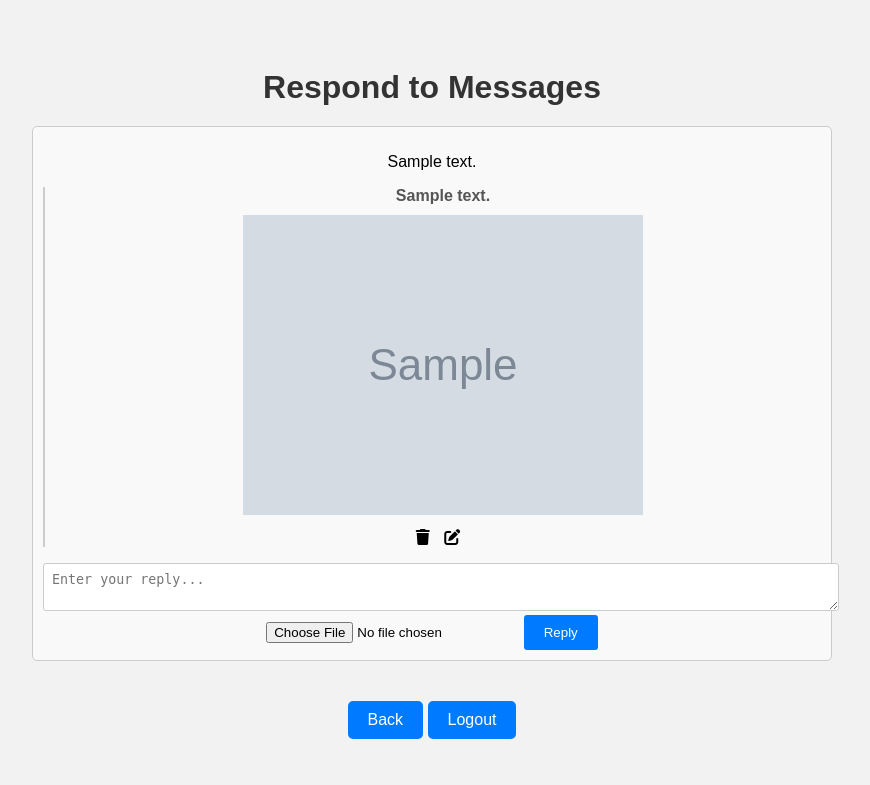
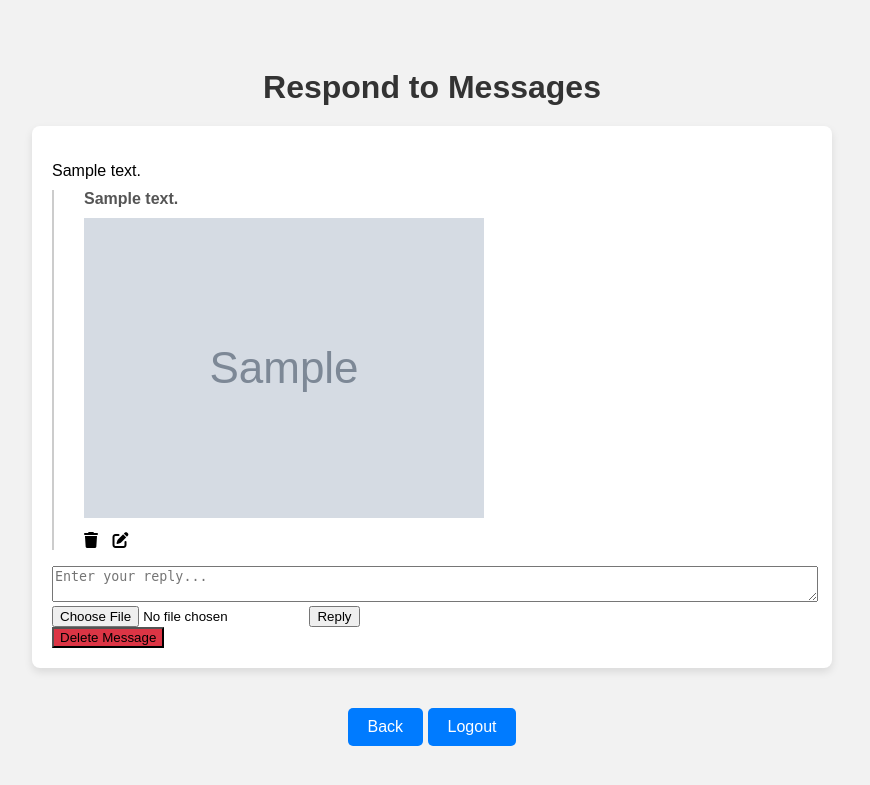
Before and after one commit to rathneshh/cgpaweb, a Flask app: page /respond_to_messages in a window 1280 px wide. Shown: the top 785 px of the page, without its empty margins (208-1078 px from the left). Run offline with Flask 3, Linux system fonts and the light colour scheme; a user stored in the database is signed in; tables that the repository leaves empty hold one stand-in row (values such as "Sample post"); grey boxes marked "Sample" are stand-in pictures.

Commit message:
added delete message option

```diff
--- a/app.py
+++ b/app.py
@@ -250,16 +250,6 @@
     return render_template('messages.html', messages=messages)
 
 
-@app.route('/create_user')
-def create_user():
-    username = 'test'
-    password = 'test'
-    user = User(username=username)
-    user.set_password(password)
-    db.session.add(user)
-    db.session.commit()
-    return 'User created!'
-
 
 # Load user callback for Flask-Login
 @login_manager.user_loader
@@ -309,6 +299,21 @@
     messages = Message.query.all()
     return render_template('respond.html', messages=messages, enumerate=enumerate)
 
+@app.route('/delete_message/<int:message_id>', methods=['POST'])
+@login_required
+def delete_message(message_id):
+    message = Message.query.get(message_id)
+    if message:
+        # Delete all replies associated with the message
+        Reply.query.filter_by(message_id=message.id).delete()
+        # Delete the message itself
+        db.session.delete(message)
+        db.session.commit()
+        print(f'Message with ID {message_id} and its replies deleted successfully!')
+    else:
+        print(f'Message with ID {message_id} does not exist.')
+    return redirect(url_for('respond_to_messages'))
+
 @app.route('/delete_reply/<int:reply_id>', methods=['POST'])
 @login_required
 def delete_reply(reply_id):
--- a/templates/respond.html
+++ b/templates/respond.html
@@ -89,19 +89,23 @@
         margin-right: 10px;
         cursor: pointer;
     }
+
+    .button-delete {
+        background-color: #dc3545;
+    }
+
 </style>
 <body>
     <div class="respond-container">
         <h1>Respond to Messages</h1>
 
         {% for message in messages %}
-        <div class="message">
+        <div class="message-box">
             <p>{{ message.content }}</p>
             <ul class="replies">
                 {% for reply in message.replies %}
-                <li id="reply-{{ reply.id }}">
+                <li class="reply" id="reply-{{ reply.id }}">
                     <span class="reply-content">{{ reply.content }}</span>
-
                     {% if reply.image_path %}
                     <div class="reply-image"><img src="{{ url_for('static', filename='uploads/' ~ reply.image_path.split('/')[-1]) }}" alt="Reply Image"></div>
                     {% endif %}
@@ -121,6 +125,9 @@
                 <input type="file" name="image">
                 <button type="submit">Reply</button>
             </form>
+            <form action="{{ url_for('delete_message', message_id=message.id) }}" method="POST">
+                <button class="button-delete" type="submit">Delete Message</button>
+            </form>
         </div>
         {% endfor %}
 
```
Also changed, not shown: create_user.py (added, +21 -0 lines), 1 other file.
